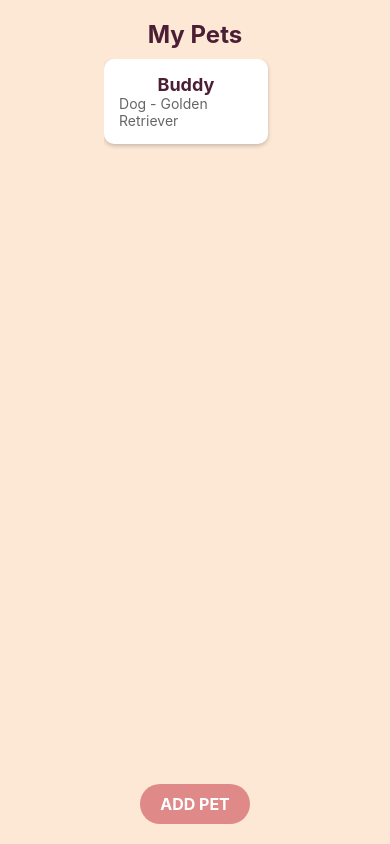
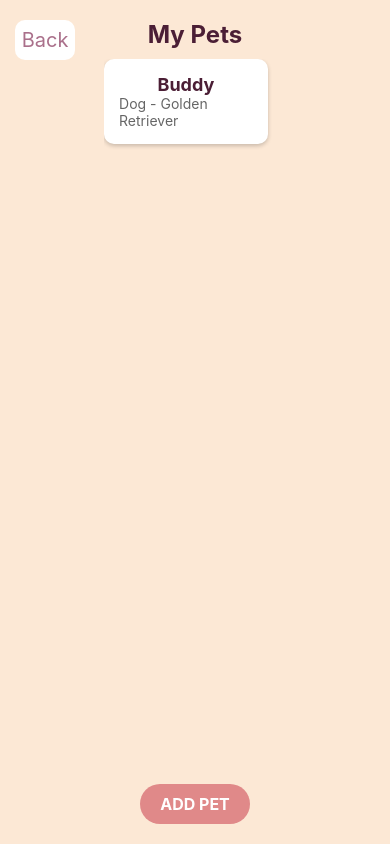
Before and after one commit to kaloy0511/Tailwatch-1, a React Native app: screen /PetScreen in a window 390 px wide. Built offline with nearby package versions, Linux system fonts and the light colour scheme.

Commit message:
pet button

```diff
--- a/Components/PetScreen.js
+++ b/Components/PetScreen.js
@@ -2,9 +2,11 @@ import React, { useState } from "react";
 import { View, Text, TouchableOpacity, FlatList, Alert } from "react-native";
 import { SafeAreaView } from "react-native-safe-area-context";
 import AsyncStorage from "@react-native-async-storage/async-storage";
+import { useNavigation } from "@react-navigation/native";
 import styles from "../StyleSheet/PetStyles"; // Ensure you have this style file
 
 const PetScreen = () => {
+  const navigation = useNavigation();
   const [pets, setPets] = useState([
     { id: "1", name: "Buddy", type: "Dog", breed: "Golden Retriever" },
   ]);
@@ -24,6 +26,11 @@ const PetScreen = () => {
 
   return (
     <SafeAreaView style={styles.container}>
+      {/* Back Button to Settings Screen */}
+      <TouchableOpacity style={styles.backButton} onPress={() => navigation.navigate("Settings")}>
+        <Text style={styles.backButtonText}>Back</Text>
+      </TouchableOpacity>
+
       <Text style={styles.title}>My Pets</Text>
 
       {/* Pet List */}
--- a/StyleSheet/PetStyles.js
+++ b/StyleSheet/PetStyles.js
@@ -50,4 +50,19 @@ export default StyleSheet.create({
   disabledButton: {
     backgroundColor: "#ccc",
   },
+  backButton: {
+    position: "absolute",
+    top: 20,
+    left: 15,
+    backgroundColor: "#fff",
+    borderRadius: 10,
+    width: 60,
+    height: 40,
+    justifyContent: "center",
+    alignItems: "center",
+  },
+  backButtonText: {
+    fontSize: 20,
+      color: "#aa708b",
+  },
 });
```
